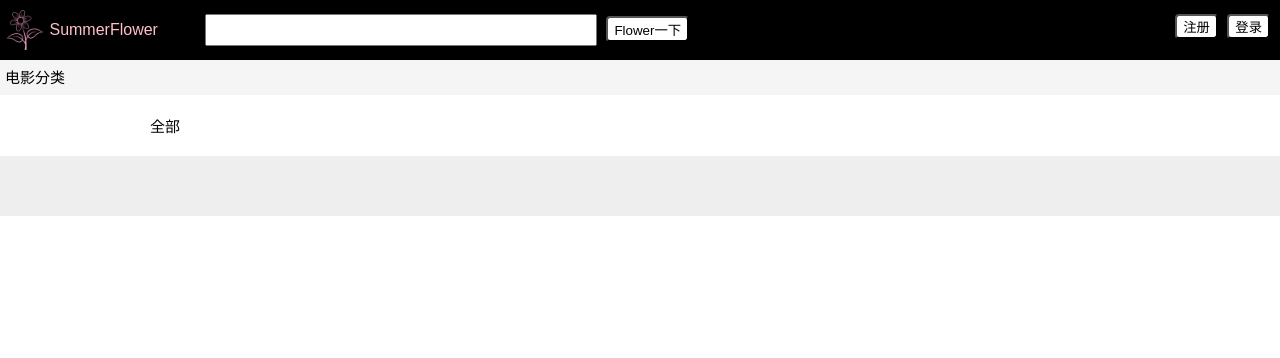
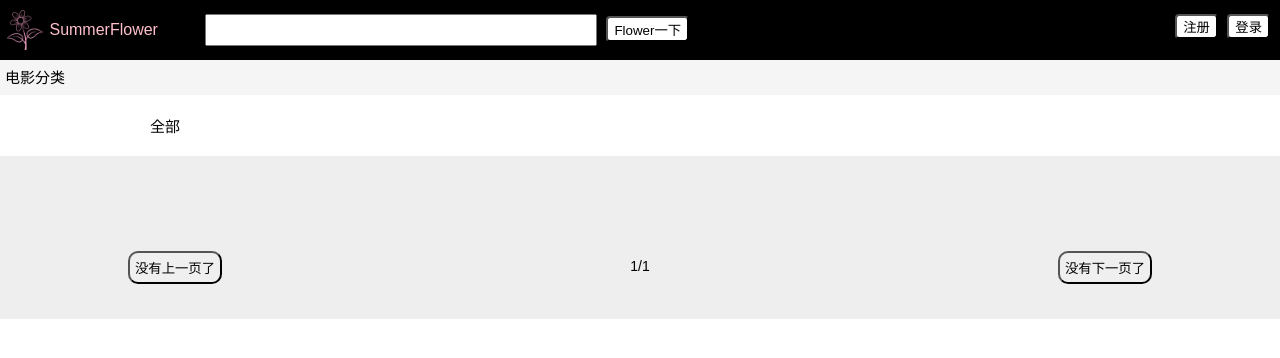
Before and after one commit to GraceeFlower/tw-movie-theater-SummerFlower, a website: page client/index.html in a window 1280 px wide. Drawn offline with Linux system fonts and the light colour scheme; no server answers.

Commit message:
[wm] feat-#2: add a separate-page bar below the movie list

```diff
--- a/client/index.html
+++ b/client/index.html
@@ -45,6 +45,11 @@
       列表展示该种类的信息 -->
     <div class="movie-profile">
       <ul class="movie-list"></ul>
+      <div class="view-more">
+        <button class="change-page" onclick="separatePage(true)">没有上一页了</button>
+        <span class="current-page">1/1</span>
+        <button class="change-page" onclick="separatePage(false)">没有下一页了</button>
+      </div>
     </div>
   </body>
   <script src="./script/ajax.js"></script>
--- a/client/script/indexClassification.js
+++ b/client/script/indexClassification.js
@@ -54,3 +54,9 @@ function addMovieItem(movie) {
       <span class="movie-average">${movie.rating.average}</span>
     </li>`
 }
+
+function separatePage() {
+  if (movieList.children.length > 14) {
+
+  }
+}
--- a/client/style/indexContent.css
+++ b/client/style/indexContent.css
@@ -22,11 +22,15 @@
   cursor: pointer;
 }
 
+.movie-profile {
+  background-color: #eee;
+  font-size: 14px;
+}
+
 .movie-list {
   display: flex;
   flex-wrap: wrap;
   padding: 30px 10%;
-  background-color: #eee;
 }
 
 .movie-list li {
@@ -47,10 +51,24 @@
   height: 200px;
 }
 
-.movie-list {
-  font-size: 14px;
-}
-
 .movie-list .movie-average {
   color: #f3ab3a;
 }
+
+.movie-profile .view-more {
+  display: flex;
+  padding: 35px 10%;
+}
+
+.view-more .current-page {
+  flex: 1;
+  height: 30px;
+  line-height: 30px;
+  text-align: center;
+}
+
+.view-more .change-page {
+  padding: 5px;
+  border-radius: 10px;
+  cursor: pointer;
+}
```
